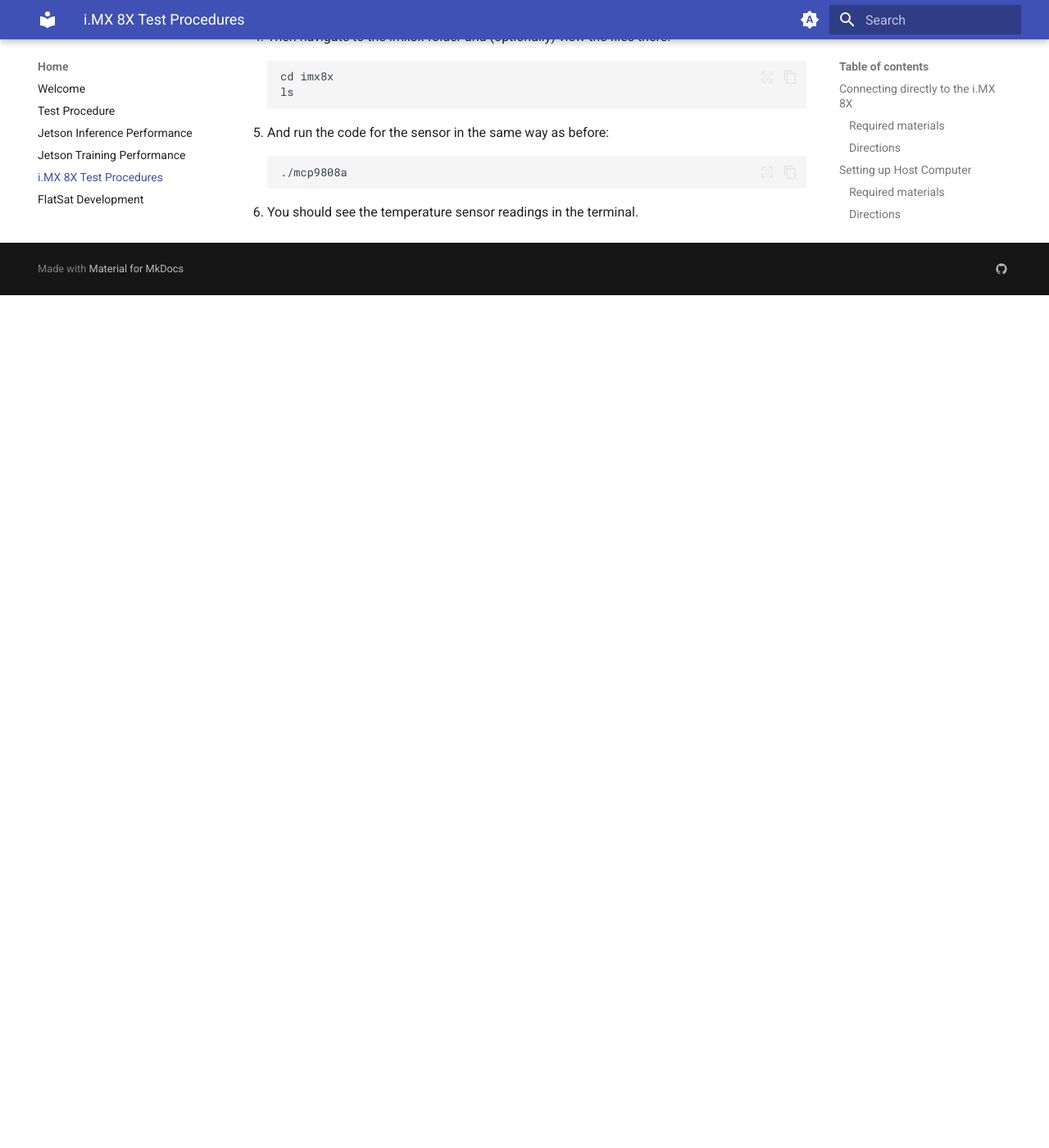
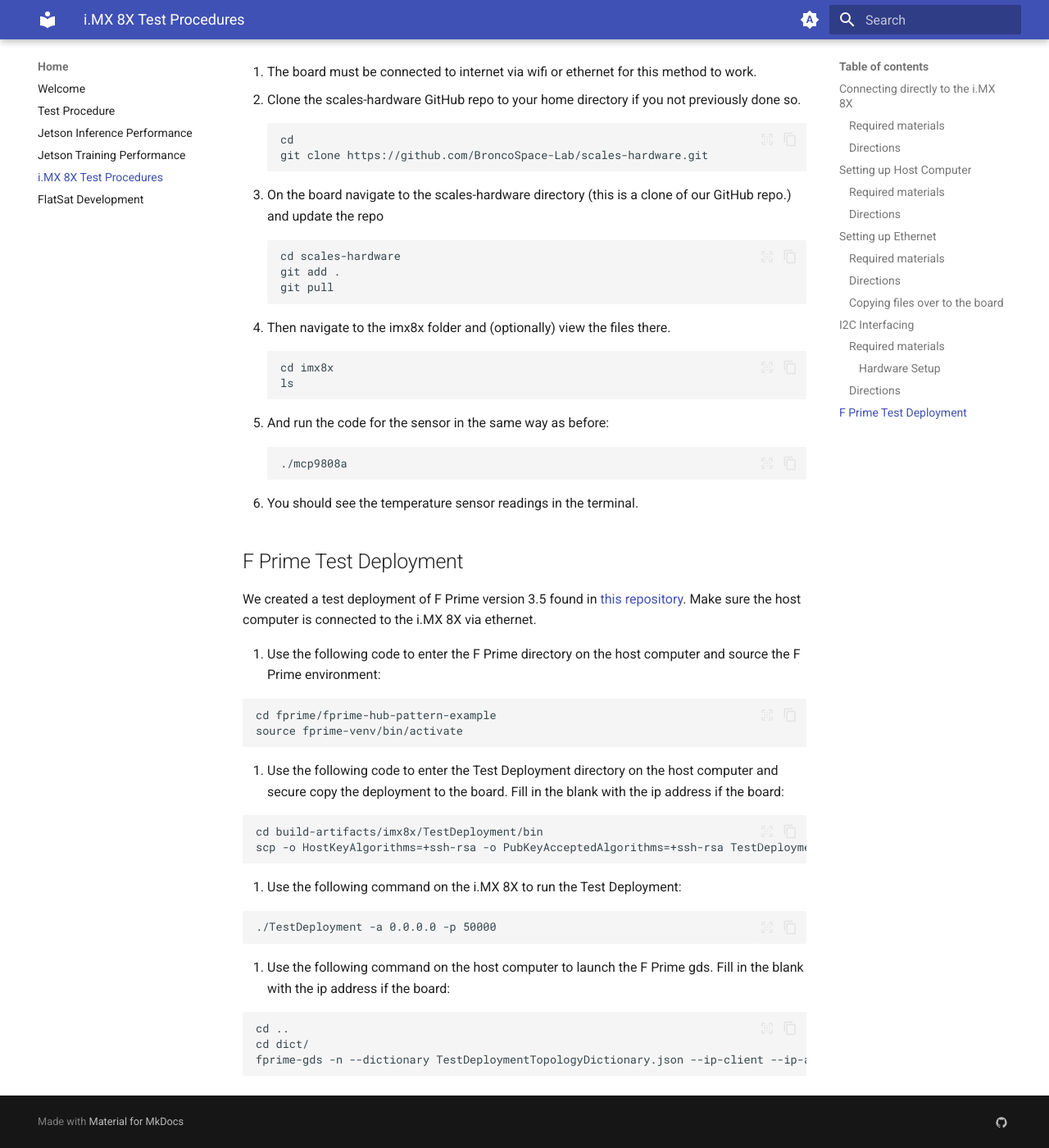
Before and after one commit to BroncoSpace-Lab/scales-hardware, an MkDocs documentation site: the page built from docs/imx8x_procedures.md, in a window 1280 px wide and 1400 px high, scrolled down 6250 px. Shown: the whole window at 82% size. Built offline with MkDocs 1.6.1 and Material for MkDocs 9.7.7, drawn with Linux system fonts in a browser that asks for light colours; before the commit the page ends 6610 px from its top, so only the background shows below that; some of the changed text lies outside the part shown.

Commit message:
Update imx8x_procedures.md

````diff
--- a/docs/imx8x_procedures.md
+++ b/docs/imx8x_procedures.md
@@ -87,6 +87,18 @@
 ```
 7. Congrats you are now in the board on your computer.
 
+### Copying files over to the board
+
+1. Make sure the board is connected to the host computer via ethernet.
+2. Navigate to the directory with the file you would like to copy to the i.MX 8X. Use the following command to secure copy that file to the board. Fill in the blank for the file name and the IP address of the board.
+
+```
+cd <file directory>
+scp -o HostKeyAlgorithms=+ssh-rsa -o PubKeyAcceptedAlgorithms=+ssh-rsa <file name> root@<ip address>:~
+```
+
+3. You should be able to see the file in the main directory of the i.MX 8X.
+
 ## I2C Interfacing
 
 Following [this guide on I2C interfacing](https://docs.phytec.com/projects/yocto-phycore-imx8x/en/latest/interfaceguides/i2c.html).
@@ -141,9 +153,11 @@
 ```
 sudo ./aarch64-poky-linux-gcc -mcpu=cortex-a35+crc+crypto -fstack-protector-strong -D_FORTIFY_SOURCE=2 -Wformat -Wformat-security -Werror=format-security --sysroot=/opt/fsl-imx-xwayland/5.4-zeus/sysroots/aarch64-poky-linux -O ~/imx8x/i2c-temp-sensor/MCP9808.c -o ~/imx8x/i2c-temp-sensor/mcp9808a
 ```
-- Note: this path only works for C code. If you want to use C++, change the gcc at the beginning to g++. I am still trying to figure out how to do python code so stay tuned for that.
+Notes:
 
-- Note: This code is from GitHub. It was listed as free to use, distributed with a free-will license (mentioned in first line of code comments).
+    - This path only works for C code. If you want to use C++, change the gcc at the beginning to g++. I am still trying to figure out how to do python code so stay tuned for that.
+
+    - Note: This code is from GitHub. It was listed as free to use, distributed with a free-will license (mentioned in first line of code comments).
 
 8. This code will generate an executable file. To run this code on the board, you may choose to use a USB flash drive or pull the code from our GitHub repo:
 
@@ -193,3 +207,35 @@
 ./mcp9808a
 ```
 6. You should see the temperature sensor readings in the terminal.
+
+## F Prime Test Deployment
+
+We created a test deployment of F Prime version 3.5 found in [this repository](https://github.com/kdizzlle/fprime.git). Make sure the host computer is connected to the i.MX 8X via ethernet.
+
+1. Use the following code to enter the F Prime directory on the host computer and source the F Prime environment:
+
+```
+cd fprime/fprime-hub-pattern-example
+source fprime-venv/bin/activate
+```
+
+2. Use the following code to enter the Test Deployment directory on the host computer and secure copy the deployment to the board. Fill in the blank with the ip address if the board:
+
+```
+cd build-artifacts/imx8x/TestDeployment/bin
+scp -o HostKeyAlgorithms=+ssh-rsa -o PubKeyAcceptedAlgorithms=+ssh-rsa TestDeployment root@<ip of imx8x>:~
+```
+
+3. Use the following command on the i.MX 8X to run the Test Deployment:
+
+```
+./TestDeployment -a 0.0.0.0 -p 50000
+```
+
+4. Use the following command on the host computer to launch the F Prime gds. Fill in the blank with the ip address if the board:
+
+```
+cd ..
+cd dict/
+fprime-gds -n --dictionary TestDeploymentTopologyDictionary.json --ip-client --ip-address <ip of imx8x>
+```
````
